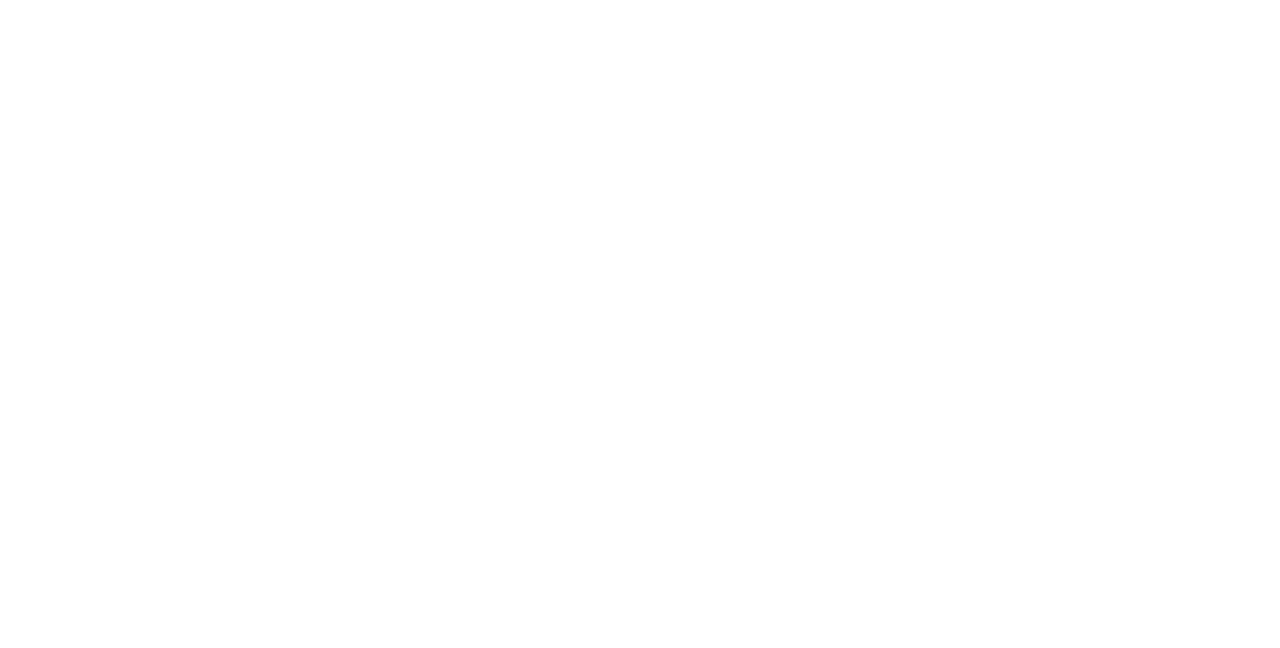
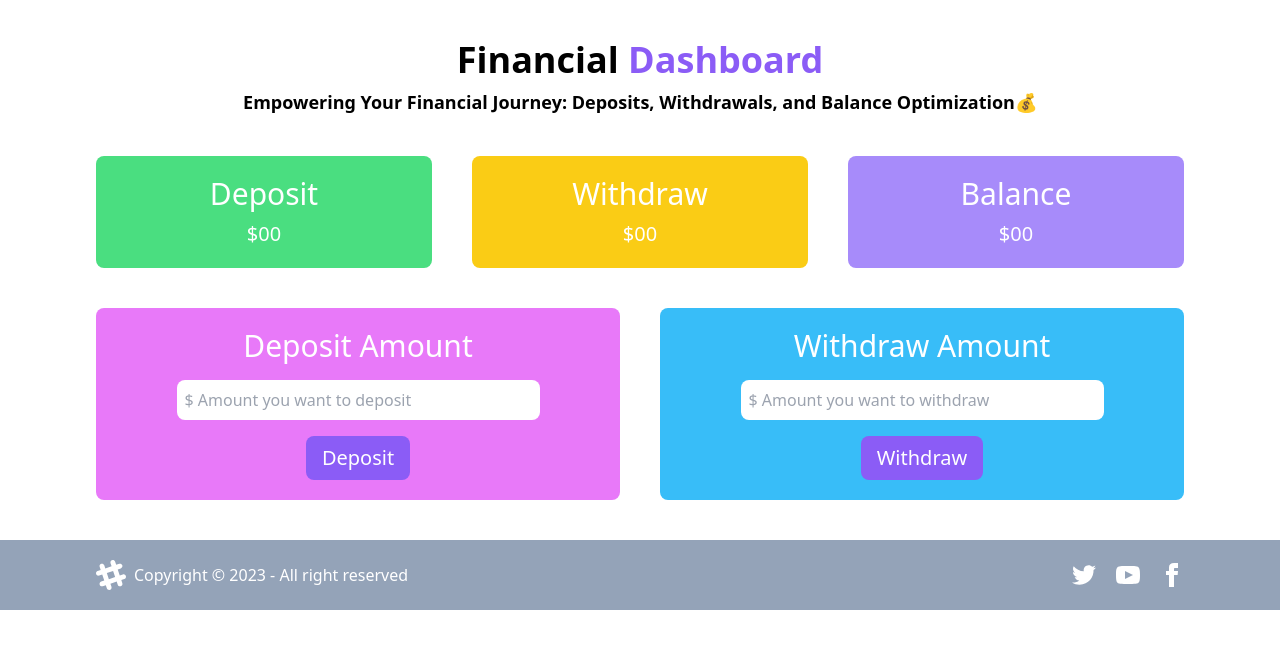
Before and after one commit to shamshul-haque/banking-system, a plain HTML site: page dashboard.html in a window 1280 px wide. Drawn offline with nearby package versions, Linux system fonts and the light colour scheme.

Commit message:
dashboard added

```diff
--- a/dashboard.html
+++ b/dashboard.html
@@ -0,0 +1,162 @@
+<!DOCTYPE html>
+<html lang="en" data-theme="light">
+  <head>
+    <meta charset="UTF-8" />
+    <meta name="viewport" content="width=device-width, initial-scale=1.0" />
+    <title>JS Bank of Bangladesh</title>
+    <script src="https://cdn.tailwindcss.com"></script>
+  </head>
+  <body>
+    <header>
+      <!-- header content -->
+      <section class="text-center my-10 mx-5 space-y-2">
+        <h1 class="text-2xl md:text-4xl font-bold">
+          Financial
+          <span class="text-violet-500">Dashboard</span>
+        </h1>
+        <p class="text-base md:text-lg font-semibold">
+          Empowering Your Financial Journey: Deposits, Withdrawals, and Balance
+          Optimization💰
+        </p>
+      </section>
+    </header>
+
+    <main>
+      <section class="px-5 md:px-24 grid md:grid-cols-3 gap-5 lg:gap-10 mb-10">
+        <!-- deposit content -->
+        <div
+          class="bg-green-400 rounded-lg p-5 text-center lg:space-y-2 text-white"
+        >
+          <h1 class="text-xl lg:text-3xl">Deposit</h1>
+          <p class="text-base lg:text-xl">
+            $<span id="deposit-amount">00</span>
+          </p>
+        </div>
+
+        <!-- withdraw content -->
+        <div
+          class="bg-yellow-400 rounded-lg p-5 text-center lg:space-y-2 text-white"
+        >
+          <h1 class="text-xl lg:text-3xl">Withdraw</h1>
+          <p class="text-base lg:text-xl">
+            $<span id="withdraw-amount">00</span>
+          </p>
+        </div>
+
+        <!-- balance content -->
+        <div
+          class="bg-violet-400 rounded-lg p-5 text-center lg:space-y-2 text-white"
+        >
+          <h1 class="text-xl lg:text-3xl">Balance</h1>
+          <p class="text-base lg:text-xl">
+            $<span id="balance-amount">00</span>
+          </p>
+        </div>
+      </section>
+
+      <section class="px-5 md:px-24 grid md:grid-cols-2 gap-5 lg:gap-10">
+        <!-- deposit amount content -->
+        <div class="bg-fuchsia-400 rounded-lg p-5 text-center space-y-4">
+          <h1 class="text-xl lg:text-3xl text-white">Deposit Amount</h1>
+          <input
+            id="deposit-field"
+            type="number"
+            placeholder="$ Amount you want to deposit"
+            class="w-3/4 p-2 rounded-lg outline-0"
+          />
+          <button
+            id="btn-deposit"
+            class="btn bg-violet-500 hover:bg-violet-700 text-base md:text-xl text-white block mx-auto px-4 py-2 rounded-lg"
+          >
+            Deposit
+          </button>
+        </div>
+
+        <!-- withdraw amount content -->
+        <div class="bg-sky-400 rounded-lg p-5 text-center space-y-4">
+          <h1 class="text-xl lg:text-3xl text-white">Withdraw Amount</h1>
+          <input
+            id="withdraw-field"
+            type="number"
+            placeholder="$ Amount you want to withdraw"
+            class="w-3/4 p-2 rounded-lg outline-0"
+          />
+          <button
+            id="btn-withdraw"
+            class="btn bg-violet-500 hover:bg-violet-700 text-base md:text-xl text-white block mx-auto px-4 py-2 rounded-lg"
+          >
+            Withdraw
+          </button>
+        </div>
+      </section>
+    </main>
+
+    <footer>
+      <section
+        class="flex flex-col md:flex-row gap-5 items-center md:justify-between bg-slate-400 text-white px-5 md:px-24 py-5 mt-10"
+      >
+        <!-- footer content -->
+        <div class="flex items-center gap-2 text-sm md:text-base">
+          <svg
+            width="30"
+            height="30"
+            viewBox="0 0 24 24"
+            xmlns="http://www.w3.org/2000/svg"
+            fill-rule="evenodd"
+            clip-rule="evenodd"
+            class="fill-current"
+          >
+            <path
+              d="M22.672 15.226l-2.432.811.841 2.515c.33 1.019-.209 2.127-1.23 2.456-1.15.325-2.148-.321-2.463-1.226l-.84-2.518-5.013 1.677.84 2.517c.391 1.203-.434 2.542-1.831 2.542-.88 0-1.601-.564-1.86-1.314l-.842-2.516-2.431.809c-1.135.328-2.145-.317-2.463-1.229-.329-1.018.211-2.127 1.231-2.456l2.432-.809-1.621-4.823-2.432.808c-1.355.384-2.558-.59-2.558-1.839 0-.817.509-1.582 1.327-1.846l2.433-.809-.842-2.515c-.33-1.02.211-2.129 1.232-2.458 1.02-.329 2.13.209 2.461 1.229l.842 2.515 5.011-1.677-.839-2.517c-.403-1.238.484-2.553 1.843-2.553.819 0 1.585.509 1.85 1.326l.841 2.517 2.431-.81c1.02-.33 2.131.211 2.461 1.229.332 1.018-.21 2.126-1.23 2.456l-2.433.809 1.622 4.823 2.433-.809c1.242-.401 2.557.484 2.557 1.838 0 .819-.51 1.583-1.328 1.847m-8.992-6.428l-5.01 1.675 1.619 4.828 5.011-1.674-1.62-4.829z"
+            ></path>
+          </svg>
+          <p>Copyright © 2023 - All right reserved</p>
+        </div>
+
+        <!-- social links -->
+        <div class="flex gap-5">
+          <a
+            ><svg
+              xmlns="http://www.w3.org/2000/svg"
+              width="24"
+              height="24"
+              viewBox="0 0 24 24"
+              class="fill-current"
+            >
+              <path
+                d="M24 4.557c-.883.392-1.832.656-2.828.775 1.017-.609 1.798-1.574 2.165-2.724-.951.564-2.005.974-3.127 1.195-.897-.957-2.178-1.555-3.594-1.555-3.179 0-5.515 2.966-4.797 6.045-4.091-.205-7.719-2.165-10.148-5.144-1.29 2.213-.669 5.108 1.523 6.574-.806-.026-1.566-.247-2.229-.616-.054 2.281 1.581 4.415 3.949 4.89-.693.188-1.452.232-2.224.084.626 1.956 2.444 3.379 4.6 3.419-2.07 1.623-4.678 2.348-7.29 2.04 2.179 1.397 4.768 2.212 7.548 2.212 9.142 0 14.307-7.721 13.995-14.646.962-.695 1.797-1.562 2.457-2.549z"
+              ></path>
+            </svg>
+          </a>
+          <a
+            ><svg
+              xmlns="http://www.w3.org/2000/svg"
+              width="24"
+              height="24"
+              viewBox="0 0 24 24"
+              class="fill-current"
+            >
+              <path
+                d="M19.615 3.184c-3.604-.246-11.631-.245-15.23 0-3.897.266-4.356 2.62-4.385 8.816.029 6.185.484 8.549 4.385 8.816 3.6.245 11.626.246 15.23 0 3.897-.266 4.356-2.62 4.385-8.816-.029-6.185-.484-8.549-4.385-8.816zm-10.615 12.816v-8l8 3.993-8 4.007z"
+              ></path></svg
+          ></a>
+          <a
+            ><svg
+              xmlns="http://www.w3.org/2000/svg"
+              width="24"
+              height="24"
+              viewBox="0 0 24 24"
+              class="fill-current"
+            >
+              <path
+                d="M9 8h-3v4h3v12h5v-12h3.642l.358-4h-4v-1.667c0-.955.192-1.333 1.115-1.333h2.885v-5h-3.808c-3.596 0-5.192 1.583-5.192 4.615v3.385z"
+              ></path></svg
+          ></a>
+        </div>
+      </section>
+    </footer>
+
+    <script src="./js/diposit.js"></script>
+    <script src="./js/withdraw.js"></script>
+  </body>
+</html>
--- /dev/null
+++ b/js/diposit.js
@@ -0,0 +1,30 @@
+// get deposit button and and add event
+document.getElementById("btn-deposit").addEventListener("click", function () {
+  // get user input
+  const newDepositAmount = document.getElementById("deposit-field");
+
+  // get previous total deposit
+  const previousTotalDeposit = document.getElementById("deposit-amount");
+
+  // calculate new total deposit
+  const currentDepositTotal =
+    parseFloat(previousTotalDeposit.innerText) +
+    parseFloat(newDepositAmount.value);
+
+  // set current total deposit
+  previousTotalDeposit.innerText = currentDepositTotal.toFixed(2);
+
+  // get previous total balance
+  const previousTotalBalance = document.getElementById("balance-amount");
+
+  // calculate current total balance
+  const currentTotalBalance =
+    parseFloat(previousTotalBalance.innerText) +
+    parseFloat(newDepositAmount.value);
+
+  // set current balance amount
+  previousTotalBalance.innerText = currentTotalBalance.toFixed(2);
+
+  // refresh the user input given box
+  newDepositAmount.value = "";
+});
--- /dev/null
+++ b/js/withdraw.js
@@ -0,0 +1,30 @@
+// get withdraw button and and add event
+document.getElementById("btn-withdraw").addEventListener("click", function () {
+  // get user input
+  const newWithdrawAmount = document.getElementById("withdraw-field");
+
+  // get previous total withdraw
+  const previousTotalWithdraw = document.getElementById("withdraw-amount");
+
+  // calculate new total withdraw
+  const currentWithdrawTotal =
+    parseFloat(previousTotalWithdraw.innerText) +
+    parseFloat(newWithdrawAmount.value);
+
+  // set current total withdraw
+  previousTotalWithdraw.innerText = currentWithdrawTotal.toFixed(2);
+
+  // get previous total balance
+  const previousTotalBalance = document.getElementById("balance-amount");
+
+  // calculate current total balance
+  const currentTotalBalance =
+    parseFloat(previousTotalBalance.innerText) -
+    parseFloat(newWithdrawAmount.value);
+
+  // set current total balance
+  previousTotalBalance.innerText = currentTotalBalance.toFixed(2);
+
+  // clear the user input
+  newWithdrawAmount.value = "";
+});
```
Also changed, not shown: index.html (+7 -7 lines), js/login.js (+8 -3 lines), js/dasboard.js (deleted).
